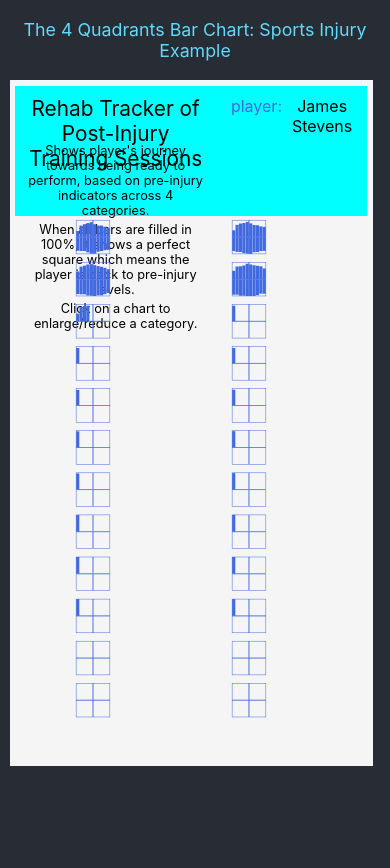
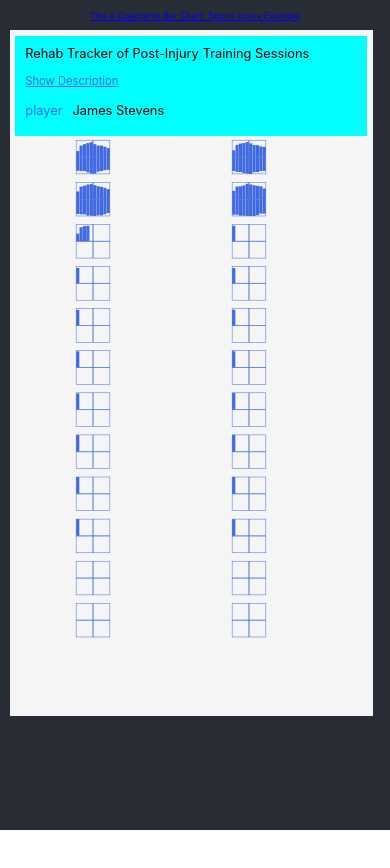
Before and after one commit to petedomokos/The_Quadrants_Bar_Chart, a React (Create React App) app: page / in a window 390 px wide. Shown: the top 868 px of the page. After the commit the page ends 844 px from the top, so only its background shows below. Built offline with nearby package versions, Linux system fonts and the light colour scheme.

Commit message:
made the header responsive to all screen sizes

```diff
--- a/src/App.css
+++ b/src/App.css
@@ -1,16 +1,5 @@
 .App {
   text-align: center;
-}
-
-.App-logo {
-  height: 40vmin;
-  pointer-events: none;
-}
-
-@media (prefers-reduced-motion: no-preference) {
-  .App-logo {
-    animation: App-logo-spin infinite 20s linear;
-  }
 }
 
 .App-header {
@@ -23,19 +12,13 @@
   justify-content: center;
   font-size: calc(10px + 2vmin);
   color: white;
-}
-
-.App-link {
-  color: #61dafb;
-  text-decoration:none;
-}
-
-@keyframes App-logo-spin {
-  from {
-    transform: rotate(0deg);
+  @media only screen and (max-width: 768px) {
+    height:40px;
+    font-size: calc(5px + 2vmin);
   }
-  to {
-    transform: rotate(360deg);
+  @media only screen and (max-width: 575px) {
+    height:30px;
+    font-size: calc(5px + 1vmin);
   }
 }
 
@@ -54,10 +37,31 @@
 
 .quadrants-chart-header {
   width:100%;
-  height:130px;
+  height:auto;
   display:flex;
   justify-content: space-between;
   background:aqua;
+  transition: height 500ms;
+  @media only screen and (max-width: 990px) {
+    height:180px;
+  }
+  @media only screen and (max-width: 768px) {
+    height:70px;
+  }
+  @media only screen and (max-width: 575px) {
+    height:100px;
+    flex-direction:column;
+    justify-content:flex-start;
+
+  }
+  overflow:hidden;
+}
+
+.quadrants-chart-header.extended {
+  height:175px;
+  @media only screen and (max-width: 575px) {
+    height:210px;
+  }
 }
 
 .quadrants-chart-container {
@@ -65,36 +69,140 @@
   height:calc(100% - 130px);
 }
 
+.title-and-description{
+  width:calc(100% - 250px);
+  display:flex;
+  flex-direction: column;
+  @media only screen and (max-width: 990px) {
+    width:calc(100% - 90px);
+  }
+  @media only screen and (max-width: 575px) {
+    width:100%;
+  }
+}
+
 .quadrants-chart-title {
-  height:30px;
+  width:calc(100% - 20px);
   padding:10px;
   font-size:1.3rem;
   display:flex;
+  @media only screen and (max-width: 990px) {
+    font-size:1.1rem;
+  }
+  @media only screen and (max-width: 768px) {
+    font-size:1rem;
+  }
+  @media only screen and (max-width: 575px) {
+    font-size:0.8rem;
+  }
+}
+
+.quadrants-chart-title div {
+  margin-right: 4px;
+  display:flex;
+  text-align:left;
+  overflow-x: scroll;
+  white-space: nowrap;
+
+}
+
+.desc-btn {
+  height:20px;
+  max-height: 20px;
+  min-height: 20px;
+  padding:0 10px;
+  font-size:0.7rem;
+  cursor: pointer;
+  display:flex;
+  align-items: center;
+  transition: color 500ms;
+  text-decoration: underline;
+  @media only screen and (min-width: 769px) {
+    display:none;
+  }
+}
+
+.desc-btn.to-show {
+  color:#4169E1;
+}
+.desc-btn.to-hide {
+  color:red;
 }
 
 .quadrants-chart-desc {
-  height:60px;
-  padding:5px 10px;
+  height:auto;
+  padding:5px 0px;
   font-size:0.8rem;
   display:flex;
   flex-direction: column;
   align-items: start;
+  overflow:hidden;
+  transition: all 500ms;
+  @media only screen and (max-width: 768px) {
+    height:0px;
+    padding:0;
+    font-size:0.7rem;
+  }
+  @media only screen and (max-width: 575px) {
+    font-size:0.65rem;
+  }
+}
+
+.quadrants-chart-desc.extended {
+  height:100px;
+  padding:5px 0;
 }
 
 .quadrants-chart-desc div{
-  padding:2px;
+  padding:7.5px 10px;
+  text-align:left;
+  @media only screen and (max-width: 768px) {
+    padding:5px 10px;
+  }
+
 }
 
 .player-name {
-  padding:10px;
+  height:30px;
   display:flex;
+  align-items: center;
+  padding:0 10px;
+  margin:5px 10px;
+  font-size:0.9rem;
+  @media only screen and (max-width: 990px) {
+    flex-direction:column;
+    align-items: flex-end;
+    width:90px;
+    height:60px;
+    margin-top:10px;
+    font-size:0.8rem;
+  }
+  @media only screen and (max-width: 575px) {
+    width:250px;
+    height:30px;
+    margin:5px 0;
+    padding:0 5px;
+    flex-direction:row;
+    align-items: center;
+    font-size:0.8rem;
+  }
 }
 
 .player-name .label {
   padding:0 5px;
   color:#4169E1;
+  text-align:left;
+  vertical-align: middle;
 }
 
 .player-name .name {
   padding:0 5px;
+  text-align:left;
+  vertical-align: middle;
+  @media only screen and (max-width: 990px) {
+    text-align:right;
+  }
+  @media only screen and (max-width: 575px) {
+    text-align:left;
+  }
 }
--- a/src/mock/mockData.js
+++ b/src/mock/mockData.js
@@ -63,7 +63,7 @@ const valuesForSessionsPostInjury = {
 
 export const getRehabData = (nrSessions=20) => {
   return {
-    title:"Rehab Tracker of Post-Injury Training Sessions",
+    title:["Rehab Tracker of Post-Injury", "Training Sessions"],
     desc:[
         "Shows player's journey towards being ready to perform, based on pre-injury indicators across 4 categories.",
         "When all bars are filled in 100%, it shows a perfect square which means the player is back to pre-injury levels.",
--- a/src/quadrantsBarChart/QuadrantsBarChart.js
+++ b/src/quadrantsBarChart/QuadrantsBarChart.js
@@ -36,7 +36,7 @@ import { isNumber } from '../helpers/dataHelpers';
     //dimns for overall container
     const containerWidth = container.getBoundingClientRect().width;
     const containerHeight = container.getBoundingClientRect().height;
-    //console.log("w h", containerWidth, containerHeight)
+    console.log("w h", containerWidth, containerHeight)
     const contentsWidth = containerWidth - (containerMargin.left || 0) - (containerMargin.right || 0);
     const contentsHeight = containerHeight - (containerMargin.top || 0) - (containerMargin.bottom || 0);
 
@@ -54,11 +54,13 @@ import { isNumber } from '../helpers/dataHelpers';
   }
 
 const QuadrantsBarChart = ({ data={ chartsData:[] }, settings={} }) => {
-  console.log("Data", data)
+  //console.log("Data", data)
   //local state
   const [chart, setChart] = useState(null);
   const [sizes, setSizes] = useState(null);
   const [selectedQuadrantIndex, setSelectedQuadrantIndex] = useState(null);
+  const [headerExtended, setHeaderExtended] = useState(false);
+  console.log("ext?", headerExtended)
 
   const containerMargin = { left:20, right:20, top:20, bottom:20 };
   const chartMargin = (width, height) => ({ left:width * 0.1, right:width * 0.1, top:height * 0.1, bottom:height * 0.1 });
@@ -68,6 +70,8 @@ const QuadrantsBarChart = ({ data={ chartsData:[] }, settings={} }) => {
   const classes = {
     root:"", title:"", container:""
   }*/
+
+  const toggleHeaderExtended = () => setHeaderExtended(prevState => !prevState);
 
   const chartsRef = useRef(null);
   //render chart
@@ -101,17 +105,28 @@ const QuadrantsBarChart = ({ data={ chartsData:[] }, settings={} }) => {
 
   return (
     <div className="quadrants-chart-root">
-      <div className="quadrants-chart-header">
-        <div>
-          <div className="quadrants-chart-title">{data.title || ""}</div>
-          <div className="quadrants-chart-desc">
+      <div className={`quadrants-chart-header ${headerExtended ? "extended" : ""}`}>
+        <div className="title-and-description">
+          <div className="quadrants-chart-title">
+            {data.title?.map((line, i) =>
+              <div className="title-line" key={`title-line-${i}`}>{line}</div> )
+            }
+          </div>
+          <a
+            className={`desc-btn ${headerExtended ? "to-hide" : "to-show"}`}
+            onClick={toggleHeaderExtended}
+          >
+            {`${headerExtended ? "Hide" : "Show"} Description`}
+          </a>
+          <div className={`quadrants-chart-desc ${headerExtended ? "extended" : ""}`}>
             {data.desc?.map((line, i) =>
-              <div key={`line-${i}`}>{line}</div> )}
+              <div className="desc-line" key={`desc-line-${i}`}>{line}</div> )
+            }
           </div>
         </div>
         <div>
           <div className="player-name">
-            <div className="label">player:</div>
+            <div className="label">player</div>
             <div className="name">{data.playerName}</div>
           </div>
         </div>
```
Also changed, not shown: 1 other file (tests, documents, lock files or other folders).
